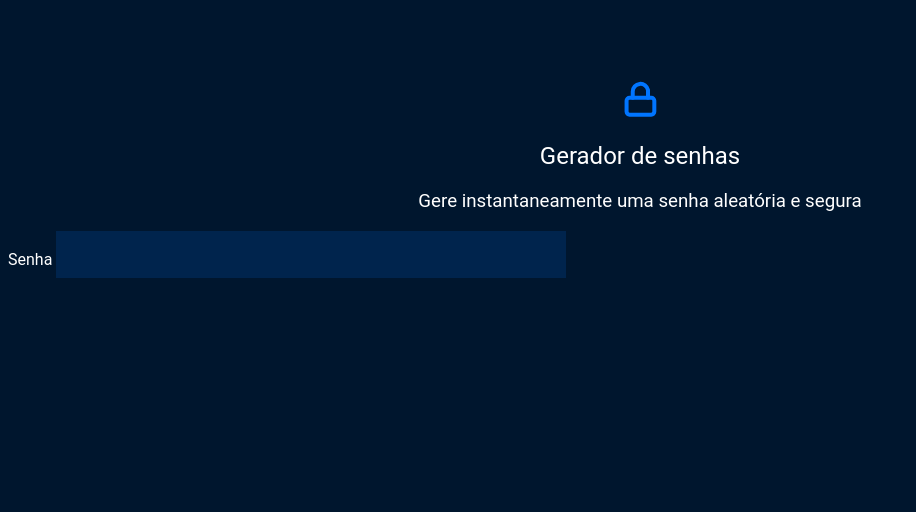
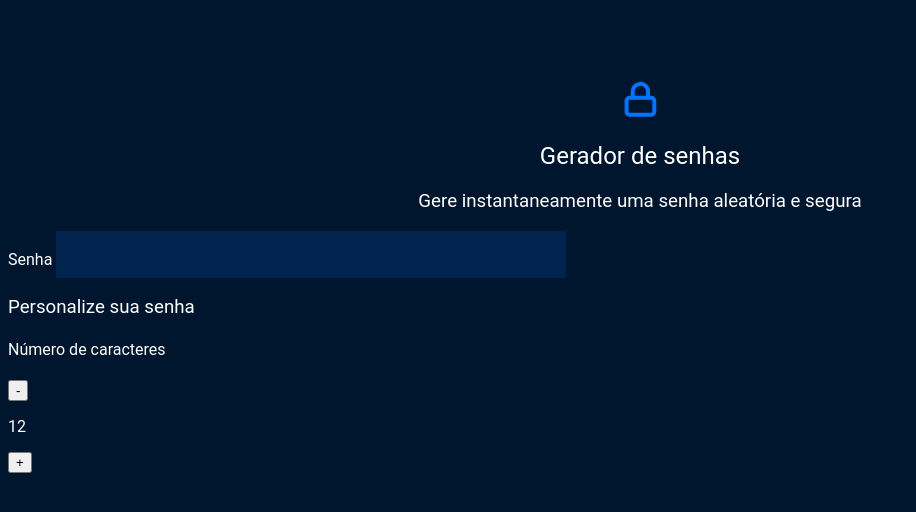
Before and after one commit to claralovato/clara-gerador-de-senhas, a plain HTML site: page index.html in a window 1280 px wide. Shown: the whole page, without its empty margins (0-916 px from the left). Drawn offline with Linux system fonts and the light colour scheme.

Commit message:
Add files via upload

```diff
--- a/index.html
+++ b/index.html
@@ -27,5 +27,18 @@
         </div>
     </section>
 
+    <div>
+        <h3>Personalize sua senha</h3>
+        <div class="parametro-coluna__senha">
+            <div class="parametro-senha"></div>
+            <h4 class="parametro-senha__título">Número de caracteres</h4>
+            <div class="parametro-senha-botoes">
+                <button class="parametro-senha__batao">-</button>
+                <p class="parametro-senha__textos">12</p>
+                <button class="parametro-senha__botao">+</button>
+            </div>
+        </div>
+    </div>
+
 </body>
 </html>
```
